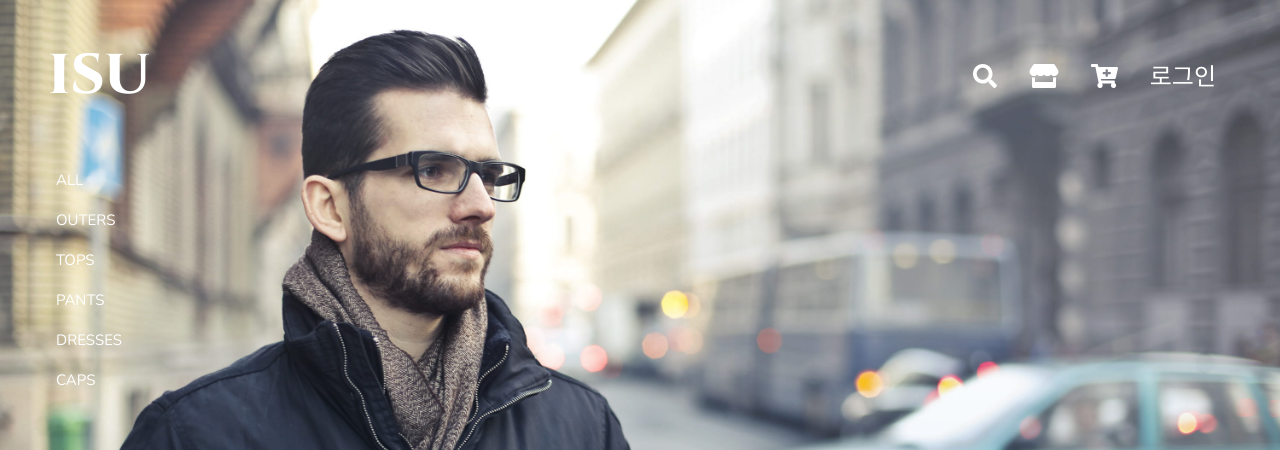
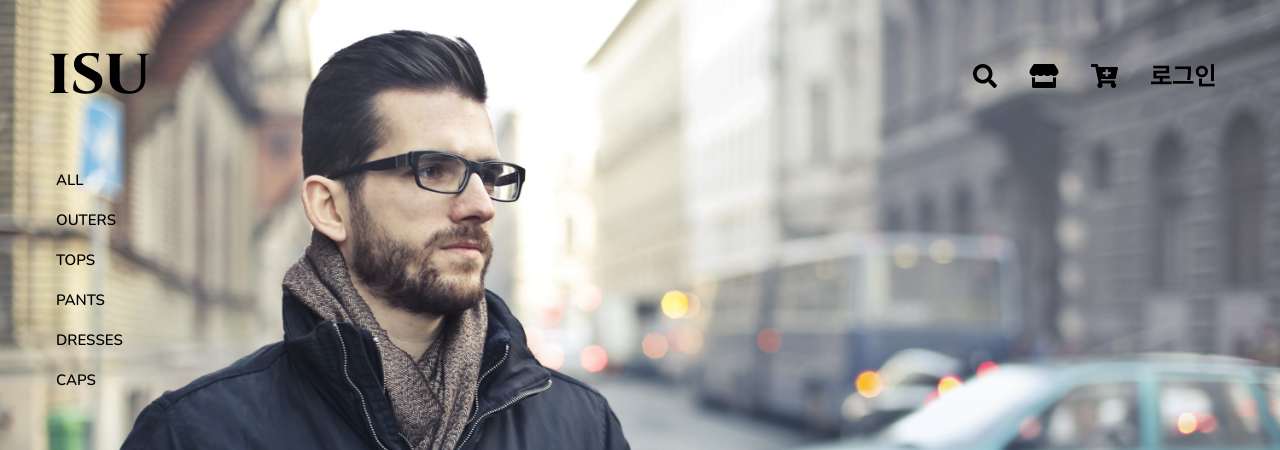
Before and after one commit to skdksldk1485/ISU_Online_Shopping, a React (Create React App) app in the folder client/: page / in a window 1280 px wide. Shown: the top 450 px of the page. Built offline with nearby package versions, Linux system fonts and the light colour scheme; no server answers.

Commit message:
헤더 및 메뉴 디자인 수정

```diff
--- a/client/src/components/Header.js
+++ b/client/src/components/Header.js
@@ -1,6 +1,6 @@
 import React, { useState } from 'react';
 import { useDispatch, useSelector } from 'react-redux';
-import { Link, useLocation } from 'react-router-dom';
+import { Link } from 'react-router-dom';
 import { logout } from '../actions/userActions';
 import {
   faSearch,
@@ -18,8 +18,6 @@ const Header = () => {
 
   const dispatch = useDispatch();
 
-  const location = useLocation();
-
   const userLogin = useSelector(state => state.userLogin);
   const { userInfo } = userLogin;
 
@@ -28,7 +26,7 @@ const Header = () => {
   };
   return (
     <header>
-      <nav className={location.pathname === '/' ? 'nav nav--dark' : 'nav'}>
+      <nav className='nav'>
         <div className='nav__logo'>
           <Link to='/'>ISU</Link>
         </div>
--- a/client/src/components/Nav.js
+++ b/client/src/components/Nav.js
@@ -1,47 +1,39 @@
-import React, { useState } from 'react';
-import { useDispatch, useSelector } from 'react-redux';
-import { NavLink, useLocation } from 'react-router-dom';
-import { logout } from '../actions/userActions';
+import React from 'react';
+import { NavLink } from 'react-router-dom';
 
 const Nav = () => {
-  const dispatch = useDispatch();
-
-  const location = useLocation();
-
-  const userLogin = useSelector(state => state.userLogin);
-  const { userInfo } = userLogin;
 
   return (
     <header>
-      <nav className={location.pathname === '/' ? 'nav nav--dark' : 'nav'}>
+      <nav className='nav'>
       <div>
         <ul className='nav__list'>
-          <li className={'nav__list__item'}>
+          <li className='nav__list__item'>
             <NavLink exact to='/shop' activeClassName='active'>
               ALL
             </NavLink>
           </li>
-          <li className={'nav__list__item'}>
+          <li className='nav__list__item'>
             <NavLink to='/shop/category/outers' activeClassName='active'>
               OUTERS
             </NavLink>
           </li>
-          <li className={'nav__list__item'}>
+          <li className='nav__list__item'>
             <NavLink to='/shop/category/tops' activeClassName='active'>
               TOPS
             </NavLink>
           </li>
-          <li className={'nav__list__item'}>
+          <li className='nav__list__item'>
             <NavLink to='/shop/category/pants' activeClassName='active'>
               PANTS
             </NavLink>
           </li>
-          <li className={'nav__list__item'}>
+          <li className='nav__list__item'>
             <NavLink to='/shop/category/dresses' activeClassName='active'>
               DRESSES
             </NavLink>
           </li>
-          <li className={'nav__list__item'}>
+          <li className='nav__list__item'>
             <NavLink to='/shop/category/caps' activeClassName='active'>
               CAPS
             </NavLink>
--- a/client/src/scss/modules/nav.scss
+++ b/client/src/scss/modules/nav.scss
@@ -7,6 +7,7 @@
   width: 100%;
   position: fixed;
   z-index: 2;
+  font-weight: bold;
 
   &__toggle-btn {
     position: absolute;
```
